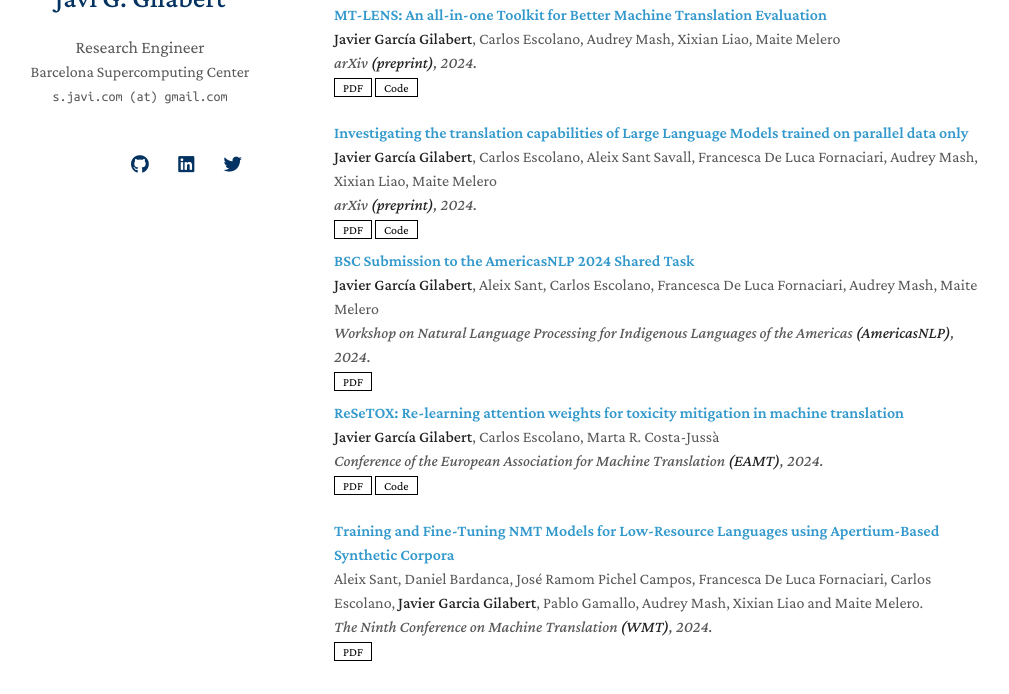
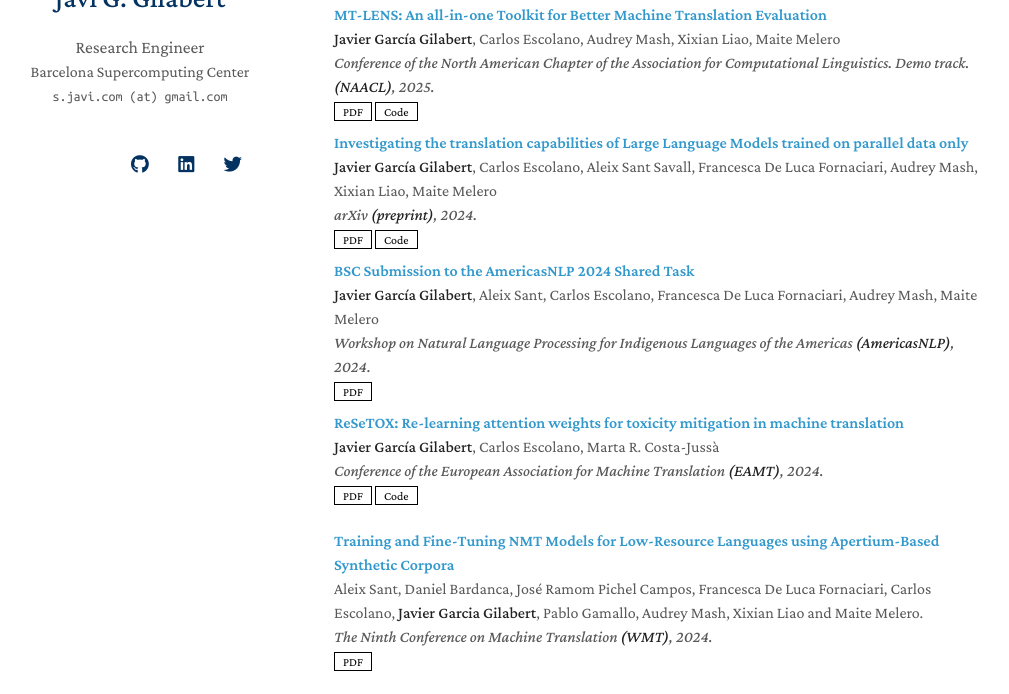
Before and after one commit to JAVI897/JAVI897.github.io, a Jekyll site: the page built from index.md, in a window 1280 px wide and 900 px high, scrolled down 435 px, cut to the strip 206-900 px from the top of the window. Shown: the whole strip, without its empty margins (136-1145 px from the left). Built offline with Jekyll 4.4.1, drawn with Linux system fonts in a browser that asks for light colours; nearby versions of some CDN libraries; a style sheet for code colours, icons or effects is not loaded; our own code applies the rules of GitHub Pages for plain Markdown files.

Commit message:
Update publications.md

```diff
--- a/_includes/publications.md
+++ b/_includes/publications.md
@@ -9,7 +9,7 @@
     <div class="title"><a href="https://arxiv.org/abs/2412.11615"> MT-LENS: An all-in-one Toolkit for Better Machine Translation Evaluation
 </a></div>
     <div class="author"><strong>Javier García Gilabert</strong>, Carlos Escolano, Audrey Mash, Xixian Liao, Maite Melero </div>
-    <div class="periodical"><em>arXiv <strong>(preprint)</strong>, 2024.</em></div>
+    <div class="periodical"><em> Conference of the North American Chapter of the Association for Computational Linguistics. Demo track. <strong>(NAACL)</strong>, 2025.</em></div>
     <div class="links">
       <a href="https://arxiv.org/abs/2412.11615" class="btn btn-sm z-depth-0" role="button" target="_blank" style="font-size:12px;">PDF</a>
       <a href="https://github.com/langtech-bsc/mt-evaluation" class="btn btn-sm z-depth-0" role="button" target="_blank" style="font-size:12px;">Code</a>
```
